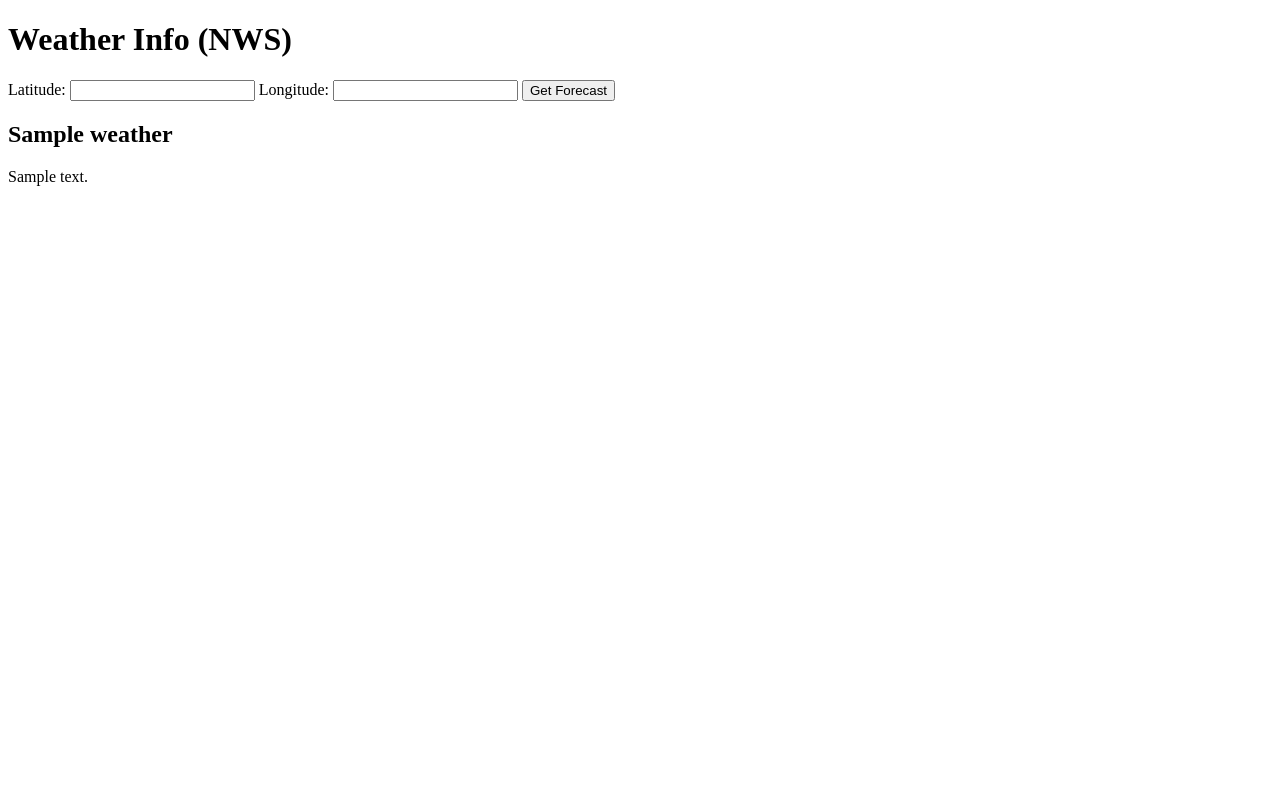
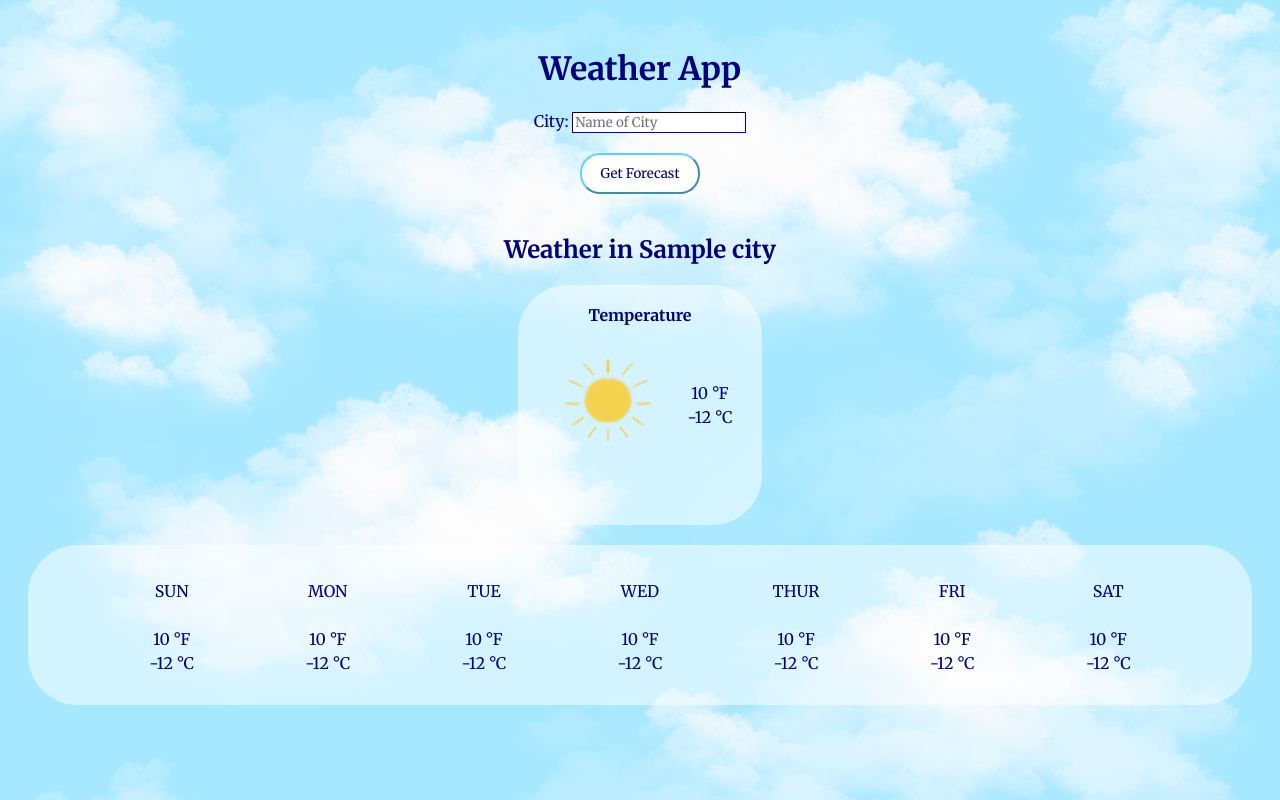
Before and after one commit to costello-aaron/DockerApp, a Flask app: template templates/index.html in a window 1280 px wide. Run offline with Flask 3, Linux system fonts and the light colour scheme; the template is opened without the code that fills it: most values are stand-ins (such as "Sample title", 1, 10 or a date in 2020).

Commit message:
feat: UI and python-weather api integration

```diff
--- a/app.py
+++ b/app.py
@@ -1,30 +1,42 @@
 from flask import Flask, request, render_template
+import python_weather
 import requests
 
+import asyncio
+
 app = Flask(__name__)
+
+@app.template_filter('to_celsius')
+def to_celsius(f):
+    try:
+        return round((f - 32) * 5/9)
+    except TypeError:
+        return 'N/A'
+
+async def get_weather(city):
+    async with python_weather.Client(unit=python_weather.IMPERIAL) as client:
+        weather = await client.get(city)
+        return weather
+
+def get_weather_sync(city):
+    return asyncio.run(get_weather(city))
 
 @app.route("/", methods=["GET", "POST"])
 def index():
     weather = None
     error = None
+    city = None
 
     if request.method == "POST":
-        lat = request.form.get("lat")
-        lon = request.form.get("lon")
+        city = request.form.get("city")
+
         try:
-            point_resp = requests.get(f"https://api.weather.gov/points/{lat},{lon}")
-            point_resp.raise_for_status()
-            forecast_url = point_resp.json()["properties"]["forecast"]
+            weather = get_weather_sync(city)
 
-            forecast_resp = requests.get(forecast_url)
-            forecast_resp.raise_for_status()
-            periods = forecast_resp.json()["properties"]["periods"]
-
-            weather = periods[0]  # Get today's forecast
         except Exception as e:
             error = str(e)
 
-    return render_template("index.html", weather=weather, error=error)
+    return render_template("index.html", weather=weather, city=city, error=error)
 
 if __name__ == "__main__":
     app.run(host="0.0.0.0", port=5000, debug=True)
--- a/requirements.txt
+++ b/requirements.txt
@@ -1,2 +1,3 @@
 flask==2.3.3
 requests==2.31.0
+python-weather
--- /dev/null
+++ b/static/index.css
@@ -0,0 +1,120 @@
+* {
+    /* https://stackoverflow.com/questions/3296644/hiding-the-scroll-bar-on-an-html-page */
+    -webkit-touch-callout: none; /* iOS Safari */
+    -webkit-user-select: none; /* Safari */
+    -khtml-user-select: none; /* Konqueror HTML */
+    -moz-user-select: none; /* Old versions of Firefox */
+    -ms-user-select: none; /* Internet Explorer/Edge */
+    user-select: none; /* Non-prefixed version, currently
+                        supported by Chrome, Edge, Opera and Firefox */
+
+    scrollbar-width: thin;
+    scrollbar-color: lightblue white;
+    font-family: 'Merriweather';
+    color: #000080;
+}
+
+body {
+    /* background-color: #87CEEB; */
+    background-image: url('images/bg.png');
+    background-repeat: repeat;
+    background-size: cover;
+}
+
+h1, h2, p {
+    text-align: center;
+}
+
+form {
+    text-align: center;
+}
+
+input {
+    border-color: #000080;
+    border-width: 1px;
+}
+
+li {
+    list-style: none;
+    line-height: 1.5;
+}
+
+ul {
+    list-style: none;
+    margin: 0;
+    padding: 10px;
+    display: flex;
+    flex-direction: column;
+}
+
+img {
+    display: block;
+    height: 100px;
+    width: 100px;
+    padding: 20px;
+}
+
+button {
+    font-family: 'Merriweather';
+    border-radius: 20px;
+    border-color: #5ad4ff;
+    padding: 10px;
+    width: 120px;
+    background-color: white;
+    color: #000080;
+}
+
+button:hover {
+    background-color: #5ad4ff;
+    color: white;
+}
+
+.weather-container {
+    background-color: rgba(255,255,255,0.5);
+    border-radius: 50px;
+    padding: 20px;
+    margin: 20px;
+    display: flex;
+    justify-content: space-evenly;
+}
+
+.dayofweek-container {
+    display: inline;
+    text-align: center;
+    overflow: hidden;
+}
+
+.info-block {
+    background-color: rgba(255,255,255,0.5);
+    border-radius: 50px;
+    padding: 20px;
+    width: fit-content;
+    height: 200px;
+    display: flex;
+    text-align: center;
+    align-items: center;
+    flex-direction: column;
+    margin: auto;
+    overflow: hidden;
+    /* box-sizing: border-box; */
+}
+
+.info-title {
+    font-weight: bold;
+    padding-bottom: 10px;
+}
+
+.temp-container {
+    display: flex;
+    justify-content: center;
+    align-items: center;
+    text-align: center;
+    flex-shrink: 1;
+}
+
+.temp-block {
+    display: inline-flex;
+    flex-direction: column;
+    align-items: center;
+    padding: 10px;
+}
--- a/templates/index.html
+++ b/templates/index.html
@@ -1,21 +1,120 @@
 <!DOCTYPE html>
 <html>
 <head>
+    <meta charset="utf-8">
+    <meta name="viewport" content="width=device-width, initial-scale=1">
+
+    <link rel="stylesheet" href="{{ url_for('static', filename='index.css') }}">
+    <link rel="preconnect" href="https://fonts.googleapis.com">
+    <link rel="preconnect" href="https://fonts.gstatic.com" crossorigin>
+    <link href="https://fonts.googleapis.com/css2?family=Merriweather:ital,opsz,wght@0,18..144,300..900;1,18..144,300..900&display=swap" rel="stylesheet">
+
+    <link rel="stylesheet" href="../static/index.css">
+
     <title>Simple Weather App</title>
 </head>
 <body>
-    <h1>Weather Info (NWS)</h1>
+    <br>
+    <h1>Weather App</h1>
     <form method="POST">
-        <label>Latitude: <input name="lat" required></label>
+        <!-- <label>Latitude: <input name="lat" required></label>
+        <br>
         <label>Longitude: <input name="lon" required></label>
+        <br> -->
+        <label>City:
+            <input name="city" placeholder="Name of City" required>
+        </label>
+        <br><br>
         <button type="submit">Get Forecast</button>
     </form>
 
-    {% if weather %}
-        <h2>{{ weather.name }}</h2>
-        <p>{{ weather.detailedForecast }}</p>
-    {% elif error %}
-        <p style="color: red;">Error: {{ error }}</p>
-    {% endif %}
+    <br>
+
+    <div>
+        {% if weather %}
+            <h2>Weather in {{city}} </h2>
+
+            <div class="info-block">
+                <div class="info-title">Temperature</div>
+
+                <div class="temp-container">
+                    <!-- NOTE: CHANGE IMG BASED ON TEMP -->
+                    <img src="../static/images/sunny.png">
+
+                    <ul>
+                        <li>{{ weather.temperature }} °F</li>
+                        <li>{{ weather.temperature | to_celsius }} °C</li>
+                    </ul>
+
+                </div>
+            </div>
+
+            <!-- FIXME -->
+            <div class="weather-container">
+
+                <div class="dayofweek-container">
+                    <p>SUN</p>
+                    <ul>
+                        <li>{{ weather.temperature }} °F</li>
+                        <li>{{ weather.temperature | to_celsius }} °C</li>
+                    </ul>
+                </div>
+
+                <div class="dayofweek-container">
+                    <p>MON</p>
+                    <ul>
+                        <li>{{ weather.temperature }} °F</li>
+                        <li>{{ weather.temperature | to_celsius }} °C</li>
+                    </ul>
+                </div>
+
+                <div class="dayofweek-container">
+                    <p>TUE</p>
+                    <ul>
+                        <li>{{ weather.temperature }} °F</li>
+                        <li>{{ weather.temperature | to_celsius }} °C</li>
+                    </ul>
+                </div>
+
+                <div class="dayofweek-container">
+                    <p>WED</p>
+                    <ul>
+                        <li>{{ weather.temperature }} °F</li>
+                        <li>{{ weather.temperature | to_celsius }} °C</li>
+                    </ul>
+                </div>
+
+                <div class="dayofweek-container">
+                    <p>THUR</p>
+                    <ul>
+                        <li>{{ weather.temperature }} °F</li>
+                        <li>{{ weather.temperature | to_celsius }} °C</li>
+                    </ul>
+                </div>
+
+                <div class="dayofweek-container">
+                    <p>FRI</p>
+                    <ul>
+                        <li>{{ weather.temperature }} °F</li>
+                        <li>{{ weather.temperature | to_celsius }} °C</li>
+                    </ul>
+                </div>
+
+                <div class="dayofweek-container">
+                    <p>SAT</p>
+                    <ul>
+                        <li>{{ weather.temperature }} °F</li>
+                        <li>{{ weather.temperature | to_celsius }} °C</li>
+                    </ul>
+                </div>
+
+            </div>
+
+        {% elif error %}
+            <!-- error is not specified? -->
+            <p style="color: red;">Error: {{ error }}</p>
+        {% endif %}
+    </div>
+
 </body>
 </html>
```
Also changed, not shown: compose.yaml (added, +11 -0 lines), static/images/bg.jpg (added), static/images/bg.png (added), static/images/sunny.png (added).
